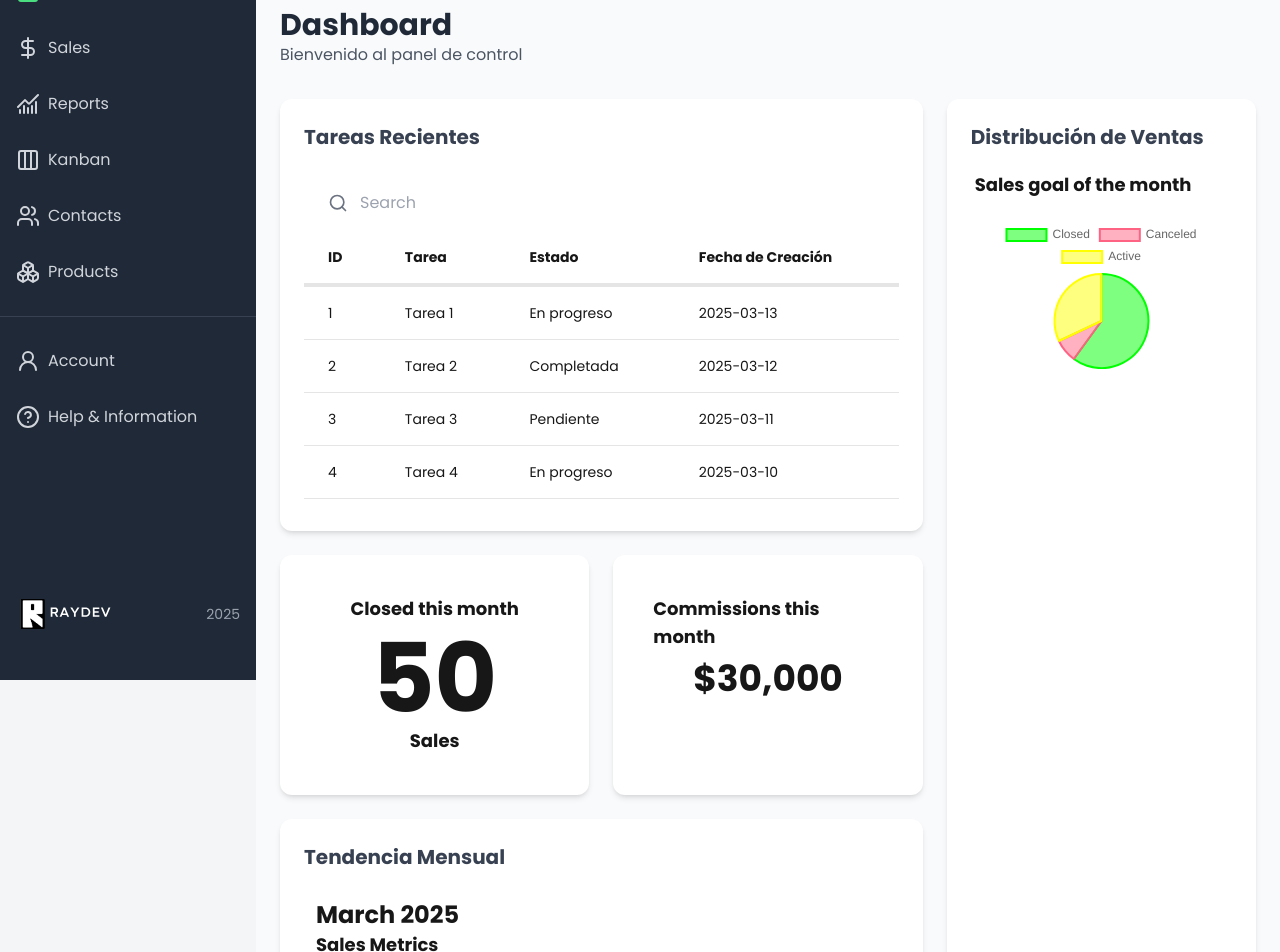
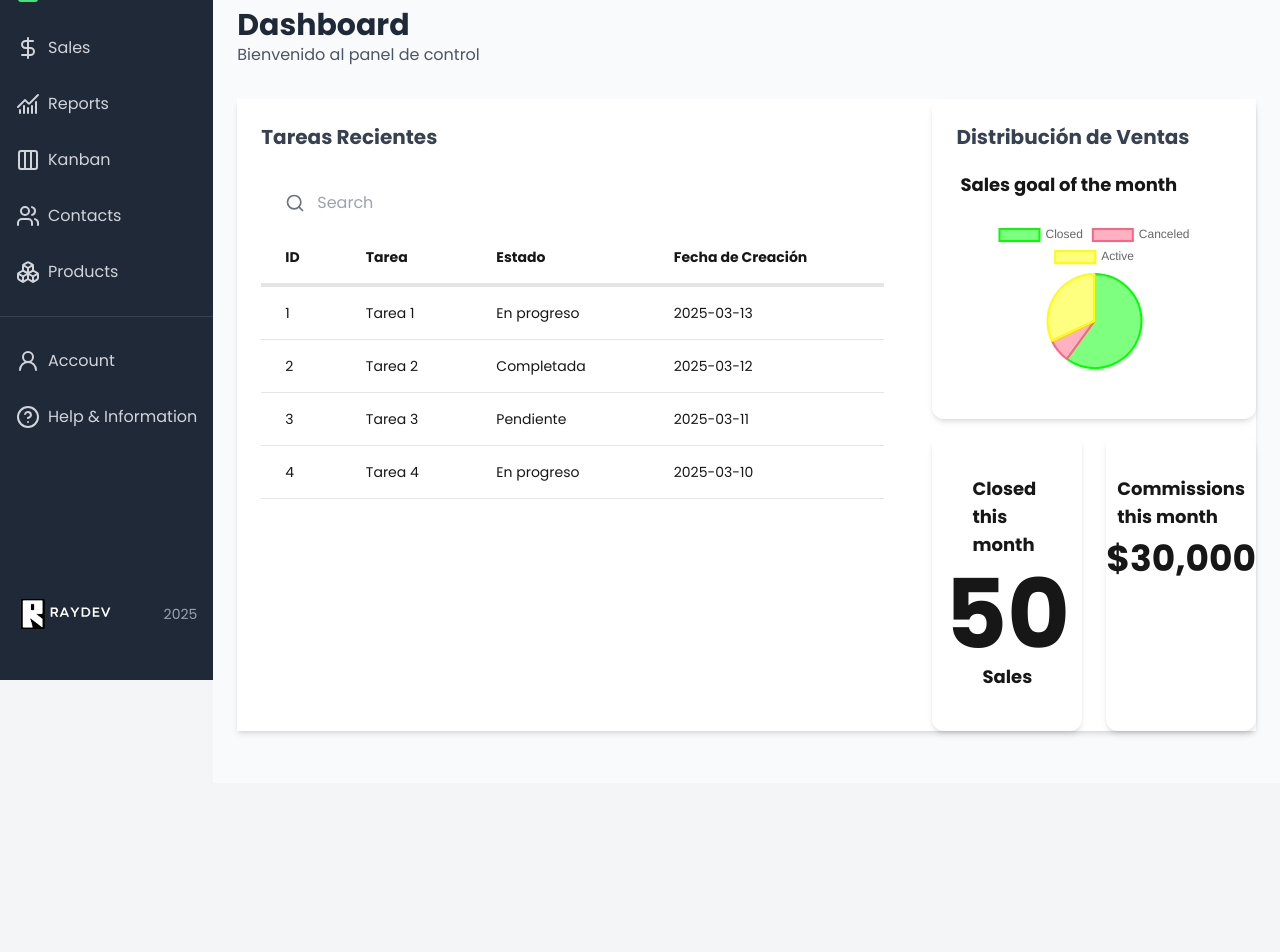
Before and after one commit to BlueE-05/MIX, a Next.js app in the folder MIX-Frontend/: page /crm/dashboard in a window 1280 px wide. Shown: the part 120-1072 px from the top of the page. After the commit the page ends 903 px from the top, so only its background shows below. Built offline with nearby package versions, Linux system fonts and the light colour scheme.

Commit message:
Frontend del Sidebar, Kanbam, Home

```diff
--- a/MIX-Frontend/src/app/crm/dashboard/page.tsx
+++ b/MIX-Frontend/src/app/crm/dashboard/page.tsx
@@ -1,19 +1,19 @@
-'use client'
+"use client";
 //import Pastel from "@/components/Dashboard/Pastel";
 import BoxClosed from "@/components/Dashboard/BoxClosed";
-import LinesChart from "@/components/Dashboard/LinesChart";
+//import LinesChart from "@/components/Dashboard/LinesChart";
 import PieChart from "@/components/Dashboard/PieChart";
 import BoxComisiones from "@/components/Dashboard/BoxComisiones";
 import CustomTable from "@/components/Tables/CustomTable";
-import React from 'react';
+import React from "react";
 
 const DashboardPage = () => {
-  const headers = ['ID', 'Tarea', 'Estado', 'Fecha de Creación'];
+  const headers = ["ID", "Tarea", "Estado", "Fecha de Creación"];
   const data = [
-    [1, 'Tarea 1', 'En progreso', '2025-03-13'],
-    [2, 'Tarea 2', 'Completada', '2025-03-12'],
-    [3, 'Tarea 3', 'Pendiente', '2025-03-11'],
-    [4, 'Tarea 4', 'En progreso', '2025-03-10'],
+    [1, "Tarea 1", "En progreso", "2025-03-13"],
+    [2, "Tarea 2", "Completada", "2025-03-12"],
+    [3, "Tarea 3", "Pendiente", "2025-03-11"],
+    [4, "Tarea 4", "En progreso", "2025-03-10"],
   ];
 
   return (
@@ -25,18 +25,30 @@ const DashboardPage = () => {
       </div>
 
       {/* Main Content */}
-      <div className="grid grid-cols-1 lg:grid-cols-3 gap-6">
+      <div className="bg-white grid grid-cols-1 lg:grid-cols-3 gap-6 shadow-md">
         {/* Left Column - Charts */}
         <div className="lg:col-span-2 space-y-6">
-          {/* First Row - Pie Chart */}
-          <div className="bg-white p-6 rounded-xl shadow-md">
-            <h2 className="text-xl font-semibold text-gray-700 mb-4">Tareas Recientes</h2>
+          {/* First Row - Table */}
+          <div className="bg-white p-6 rounded-xl">
+            <h2 className="text-xl font-semibold text-gray-700 mb-4">
+              Tareas Recientes
+            </h2>
             <div className="overflow-x-auto">
               <CustomTable headers={headers} data={data} />
             </div>
           </div>
+        </div>
 
-          {/* Second Row - Metrics */}
+        {/* Right Column - Pie Chart */}
+        <div className="h-full flex flex-col gap-4">
+          <div className="p-6 bg-white-900 rounded-xl shadow-md h-80">
+            <h2 className="text-xl font-semibold text-gray-700 mb-4">
+              Distribución de Ventas
+            </h2>
+            <div className="">
+              <PieChart />
+            </div>
+          </div>
           <div className="grid grid-cols-1 md:grid-cols-2 gap-6">
             <div className="bg-white p-6 rounded-xl shadow-md">
               <BoxClosed />
@@ -45,23 +57,7 @@ const DashboardPage = () => {
               <BoxComisiones />
             </div>
           </div>
-
-          {/* Third Row - Lines Chart */}
-          <div className="bg-white p-6 rounded-xl shadow-md">
-            <h2 className="text-xl font-semibold text-gray-700 mb-4">Tendencia Mensual</h2>
-            <div className="h-80">
-              <LinesChart />
-            </div>
-          </div>
         </div>
-
-        {/* Right Column - Table */}
-        <div className="bg-white p-6 rounded-xl shadow-md">
-            <h2 className="text-xl font-semibold text-gray-700 mb-4">Distribución de Ventas</h2>
-            <div className="h-80">
-              <PieChart />
-            </div>
-          </div>
       </div>
     </main>
   );
--- a/MIX-Frontend/src/components/Dashboard/PieChart.tsx
+++ b/MIX-Frontend/src/components/Dashboard/PieChart.tsx
@@ -3,7 +3,7 @@ import PiechartData from "@/mock/PieChartData";
 
 export default function PieChart() {
     return (
-        <div className="w-120 h-60 rounded-2xl">
+        <div className="w-full h-full rounded-2xl">
             <div className="p-1">
                 <p className="text-lg font-bold">Sales goal of the month</p>
             </div>
--- a/MIX-Frontend/src/components/Sidebar/Sidebar.tsx
+++ b/MIX-Frontend/src/components/Sidebar/Sidebar.tsx
@@ -17,7 +17,7 @@ const Sidebar = () => {
   };
 
   return (
-    <div className={`flex flex-col h-screen bg-gray-800 text-white transition-all duration-300 ease-in-out ${isCollapsed ? 'w-20' : 'w-64'}`}>
+    <div className={`flex flex-col h-screen bg-gray-800 text-white transition-all duration-300 ease-in-out ${isCollapsed ? 'w-20' : 'w-58'}`}>
       {/* Logo */}
       <div className="flex items-center justify-center h-16 bg-gray-900 p-2 relative">
         {!isCollapsed ? (
```
